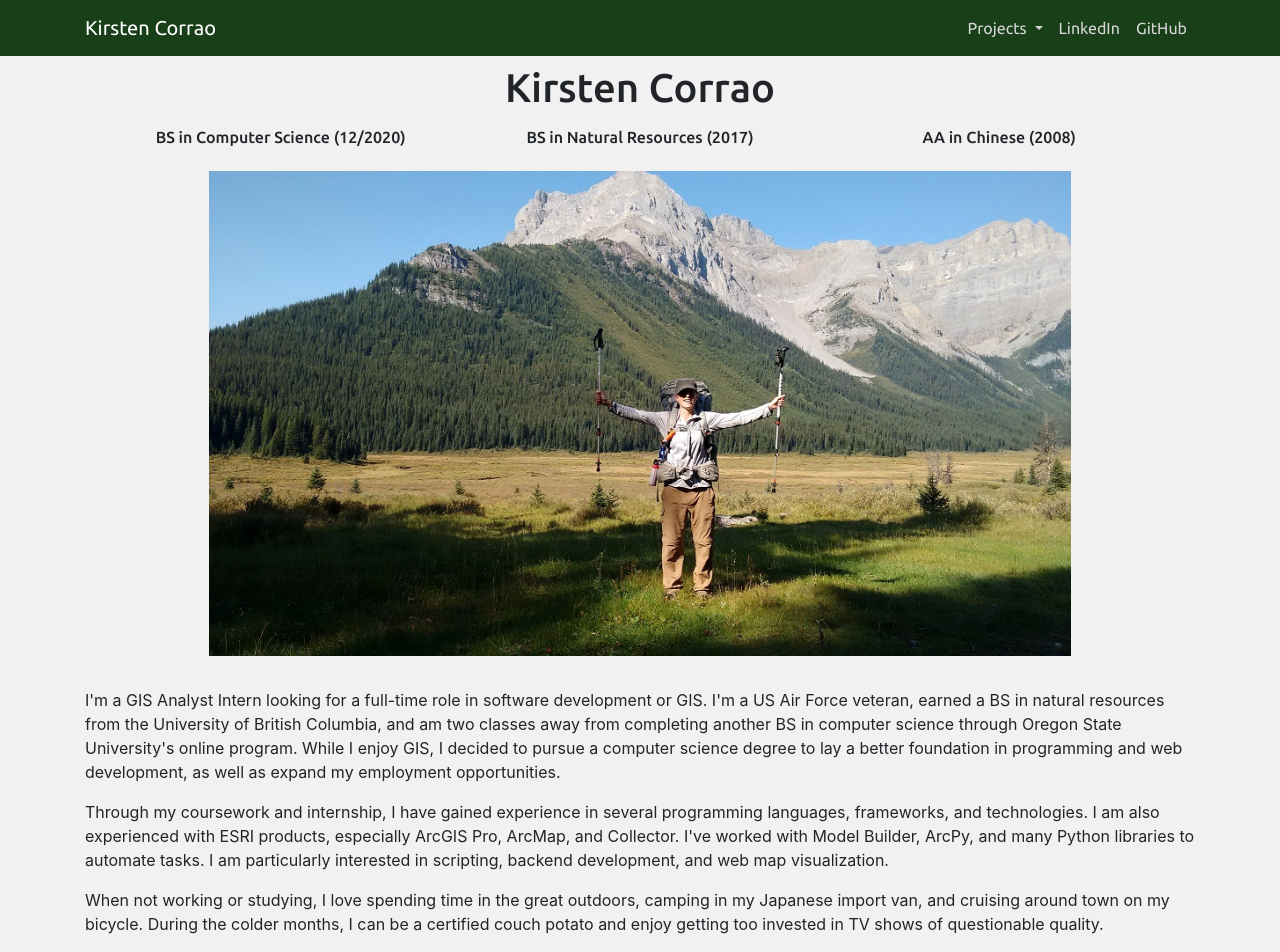
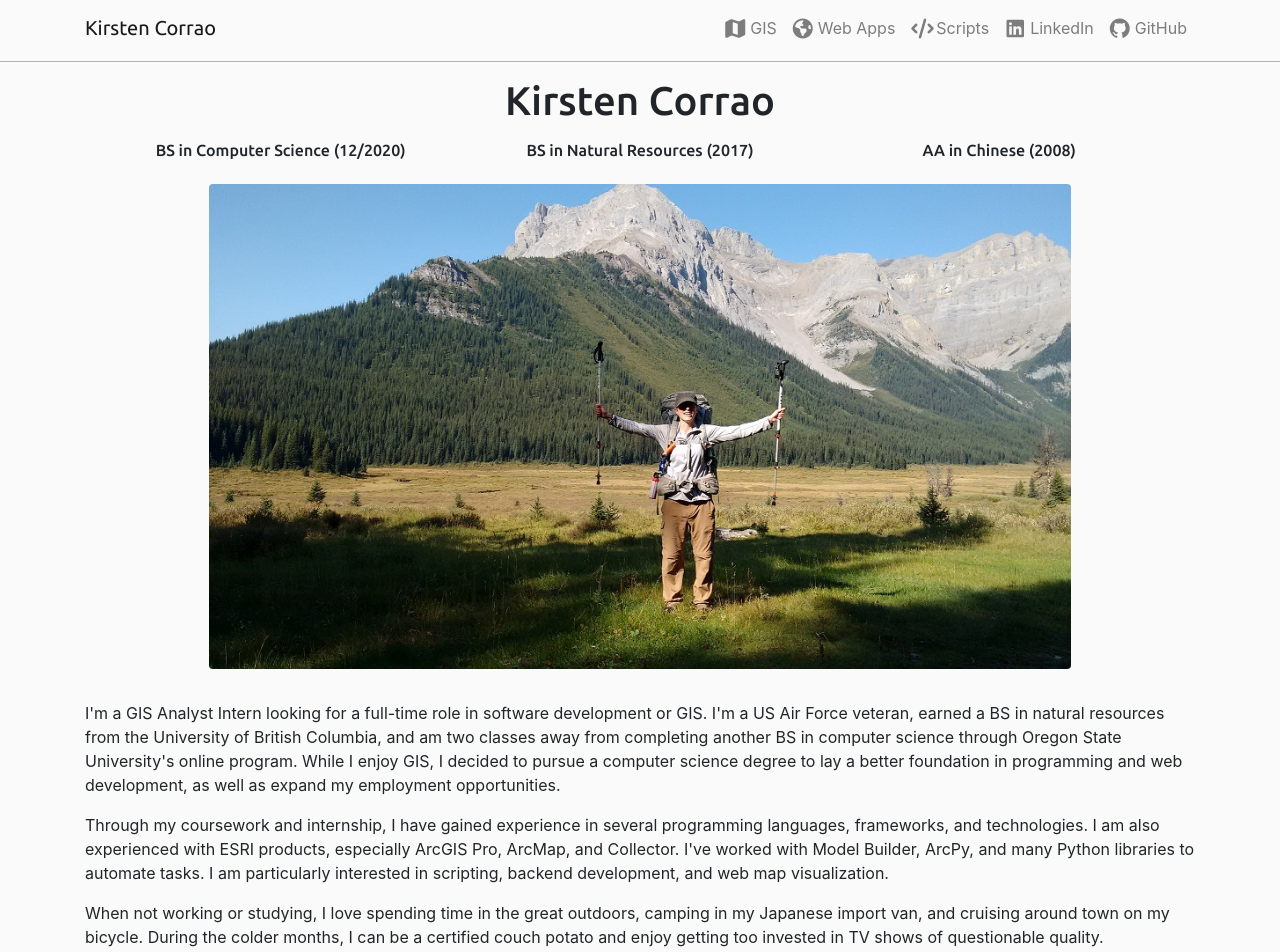
Before and after one commit to kcroo/portfolio, a website: page views/index.html in a window 1280 px wide. Drawn offline with nearby package versions, Linux system fonts and the light colour scheme; files that its build step writes are made by us from their sources.

Commit message:
font awesome icons through npm; renamed maps to GIS

```diff
--- a/package.json
+++ b/package.json
@@ -6,6 +6,7 @@
     "node": ">=8.0.0"
   },
   "dependencies": {
+    "@fortawesome/fontawesome-free": "^5.14.0",
     "body-parser": "^1.19.0",
     "express": "^4.16.3",
     "latest-version": "^5.1.0",
--- a/public/style.css
+++ b/public/style.css
@@ -1,5 +1,5 @@
 body {
-    background-color: rgb(241, 241, 241)
+    background-color: rgb(250, 250, 250)
 }
 
 h2, h4, h5, h6 {
@@ -25,7 +25,7 @@ h2, h4, h5, h6 {
 }
 
 .navbar {
-    background-color: rgb(25, 63, 24);
+    /* background-color: rgb(25, 63, 24); */
 }
 
 .navbar-brand, .dropdown-menu, .dropdown-item {
@@ -33,7 +33,7 @@ h2, h4, h5, h6 {
 }
 
 .navbar-dark .navbar-nav .nav-link {
-    color: rgb(214, 214, 214);
+    /* color: rgb(214, 214, 214); */
     font-family: 'Ubuntu', sans-serif;
 }
 
@@ -49,8 +49,18 @@ hr {
     margin-bottom: 1em;
 }
 
+.minor-division {
+    border-top: 1px solid rgb(177, 177, 177);;
+    margin-top: 5px;
+    margin-bottom: 15px;;
+}
+
 .card-img-top {
     max-height: 200px;
     min-height: 200px;
     object-fit: cover;
 }
+
+.fas, .fab {
+    padding-right: 5px;
+}
--- a/server.js
+++ b/server.js
@@ -12,6 +12,7 @@ const nunjucks = require('nunjucks');
 
 const app = express();
 app.use('/public', express.static('public'))
+app.use('/fonts', express.static(__dirname + '/node_modules/@fortawesome/fontawesome-free/'));
 app.use(bodyParser.json());
 
 nunjucks.configure('views', {
@@ -25,8 +26,8 @@ app.get('/', async(req, res) => {
   res.render("index.html", {title: 'Home'});
 });
 
-app.get('/maps', async(req, res) => {
-  res.render("maps.html", {title: 'Maps'});
+app.get('/gis', async(req, res) => {
+  res.render("gis.html", {title: 'GIS'});
 });
 
 app.get('/webapps', async(req, res) => {
--- a/views/base.html
+++ b/views/base.html
@@ -6,11 +6,12 @@
   <title>Kirsten Corrao - {{ title }}</title>
   <link rel="stylesheet" href="https://stackpath.bootstrapcdn.com/bootstrap/4.5.0/css/bootstrap.min.css" integrity="sha384-9aIt2nRpC12Uk9gS9baDl411NQApFmC26EwAOH8WgZl5MYYxFfc+NcPb1dKGj7Sk" crossorigin="anonymous">
   <link rel="stylesheet" type="text/css" href="public/style.css"/>
+  <link rel="stylesheet" type="text/css" href="fonts/css/all.min.css"/>
   <link href="https://fonts.googleapis.com/css2?family=Ubuntu:wght@400;500&display=swap" rel="stylesheet">
   </head>
   <body>
 
-    <nav class="navbar navbar-expand-lg navbar-dark">
+    <nav class="navbar navbar-expand-lg navbar-light">
       <div class="container">
         <a class="navbar-brand" href="/">Kirsten Corrao</a>
 
@@ -20,26 +21,27 @@
 
         <div class="collapse navbar-collapse" id="navbarSupportedContent">
           <ul class="navbar-nav ml-auto">
-            <li class="nav-item dropdown">
-              <a class="nav-link dropdown-toggle" href="#" id="navbarDropdown" role="button" data-toggle="dropdown" aria-haspopup="true" aria-expanded="false">
-                Projects
-              </a>
-              <div class="dropdown-menu" aria-labelledby="navbarDropdown">
-                <a class="dropdown-item" href="maps">GIS Maps</a>
-                <a class="dropdown-item" href="webapps">Web Apps</a>
-                <a class="dropdown-item" href="scripts">Scripts & Console Apps</a>
-              </div>
+            <li class="nav-item">
+              <a class="nav-link" href="gis"><i class="fas fa-map fa-lg"></i></i>GIS</a>
             </li>
             <li class="nav-item">
-              <a class="nav-link" href="https://www.linkedin.com/in/kirsten-corrao/" target="_blank">LinkedIn</a>
+              <a class="nav-link" href="webapps"><i class="fas fa-globe-americas fa-lg"></i>Web Apps</a>
             </li>
             <li class="nav-item">
-              <a class="nav-link" href="https://github.com/kcroo" target="_blank">GitHub</a>
+              <a class="nav-link" href="scripts"><i class="fas fa-code fa-lg"></i>Scripts</a>
+            </li>
+            <li class="nav-item">
+              <a class="nav-link" href="https://www.linkedin.com/in/kirsten-corrao/" target="_blank"><i class="fab fa-linkedin fa-lg"></i>LinkedIn</a>
+            </li>
+            <li class="nav-item">
+              <a class="nav-link" href="https://github.com/kcroo" target="_blank"><i class="fab fa-github fa-lg"></i>GitHub</a>
             </li>
           </ul>
         </div>
       </div>
     </nav>
+
+    <hr class="minor-division">
 
     {% block content %}
     {% endblock %}
--- a/views/index.html
+++ b/views/index.html
@@ -20,7 +20,7 @@
     </div>
 
     <div class="row justify-content-center mx-3 my-3">
-      <img src="/public/me_small.jpg" alt="Me backpacking in the Canadian Rockies">
+      <img class="rounded" src="/public/me_small.jpg" alt="Me backpacking in the Canadian Rockies">
     </div>
     <div class="row justify-content-center mx-3 my-3"></div>
       <p>I'm a GIS Analyst Intern looking for a full-time role in software development or GIS. I'm a US Air Force veteran, earned a BS in natural resources from the University of British Columbia, and am two classes away from completing another BS in computer science through Oregon State University's online program. While I enjoy GIS, I decided to pursue a computer science degree to lay a better foundation in programming and web development, as well as expand my employment opportunities.</p>
```
Also changed, not shown: views/gis.html (renamed from views/maps.html, +1 -1 lines), 1 other file.
